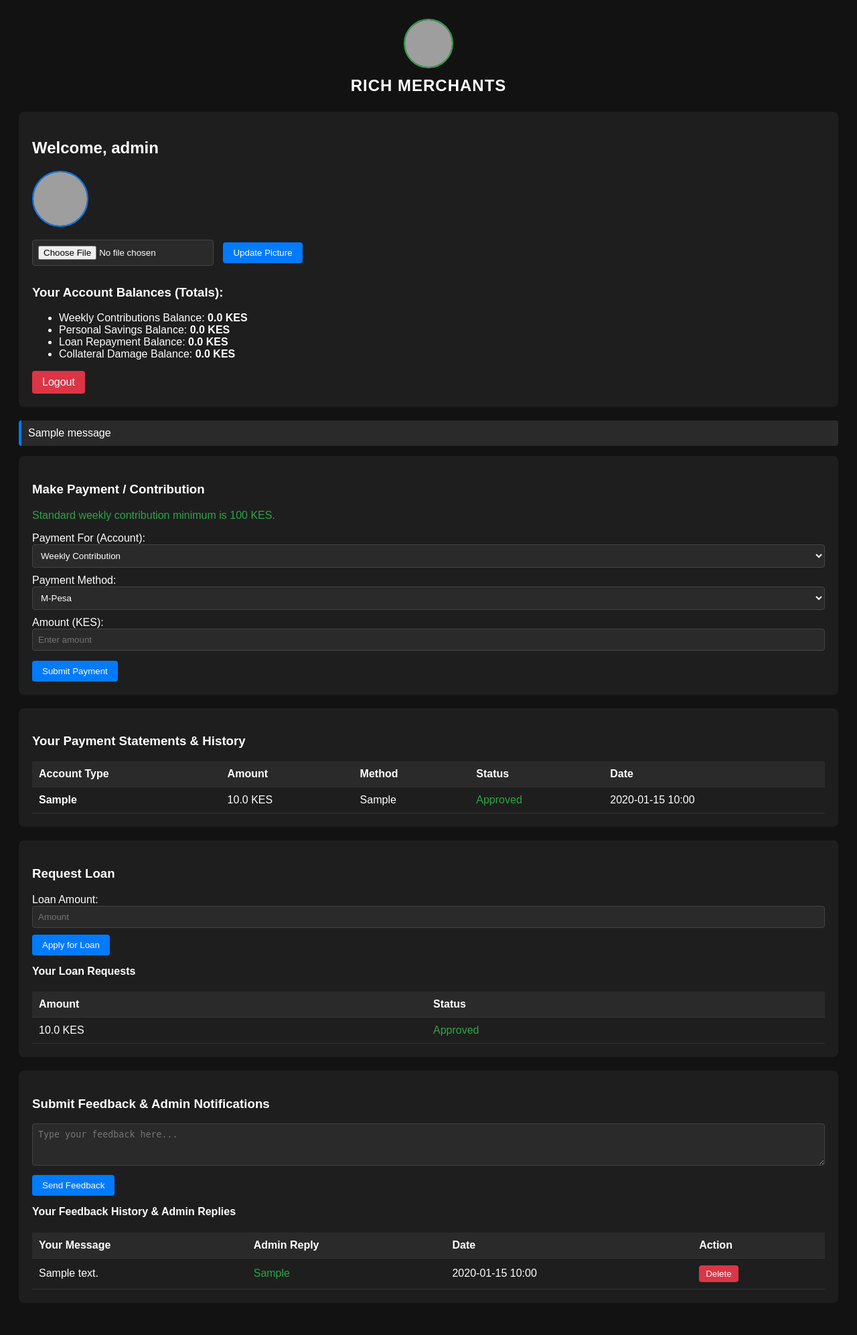
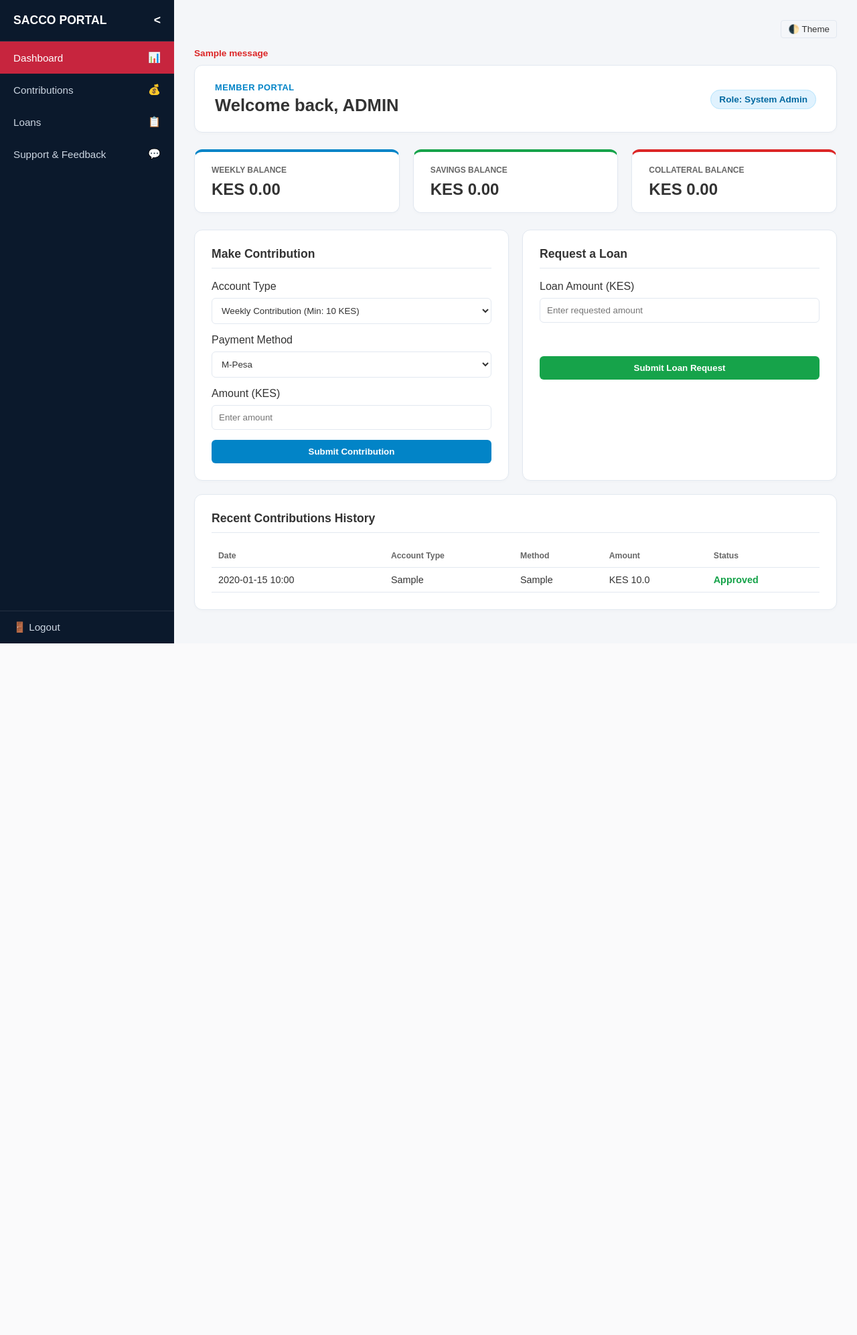
Before and after one commit to Davidwelimo/sacco-system, a Flask app: template templates/dashboard.html in a window 1280 px wide. Shown: the whole page at 67% size. After the commit the page ends 961 px from the top, so only its background shows below. Run offline with Flask 3, Linux system fonts and the light colour scheme; tables that the repository leaves empty hold one stand-in row (values such as "Sample post"); the template is opened without the code that fills it: values that come from a table or form of the project are taken from there, most other values are stand-ins (such as "Sample title", 1, 10 or a date in 2020); one stand-in notice (Sample message) is shown; some libraries are stand-ins or nearby versions; grey boxes are pictures that could not be loaded.

Commit message:
Update dashboard layout to match modern student portal style

```diff
--- a/templates/dashboard.html
+++ b/templates/dashboard.html
@@ -2,170 +2,185 @@
 <html lang="en">
 <head>
     <meta charset="UTF-8">
-    <title>RICH MERCHANTS - Member Dashboard</title>
+    <title>SACCO Member Portal - Dashboard</title>
     <style>
-        body { font-family: Arial, sans-serif; background: #121212; color: #fff; padding: 20px; }
-        .card { background: #1e1e1e; padding: 20px; margin-bottom: 20px; border-radius: 8px; }
-        table { width: 100%; border-collapse: collapse; margin-top: 10px; }
-        th, td { padding: 10px; text-align: left; border-bottom: 1px solid #333; }
-        th { background: #2a2a2a; }
-        a { color: #4da6ff; text-decoration: none; }
-        a:hover { text-decoration: underline; }
-        .btn { padding: 8px 15px; background: #007bff; color: white; border: none; border-radius: 4px; cursor: pointer; display: inline-block; }
-        .btn:hover { background: #0056b3; }
-        .btn-danger { background: #dc3545; }
-        .btn-danger:hover { background: #a71d2a; }
-        .flash { background: #2a2a2a; padding: 10px; margin-bottom: 15px; border-radius: 4px; border-left: 4px solid #007bff; }
-        input, select, textarea { padding: 8px; margin-right: 10px; background: #2a2a2a; color: #fff; border: 1px solid #444; border-radius: 4px; width: 100%; box-sizing: border-box; margin-bottom: 10px; }
-        .logo-header { text-align: center; margin-bottom: 25px; }
-        .logo-header img { width: 70px; height: 70px; object-fit: cover; border-radius: 50%; border: 2px solid #28a745; margin-bottom: 8px; }
+        :root { --sidebar-bg: #0b192c; --active-bg: #c7253e; --main-bg: #f4f6f9; --card-bg: #ffffff; --text-main: #333333; --text-muted: #666666; --border: #e2e8f0; }
+        body.dark-mode { --sidebar-bg: #121212; --active-bg: #a01d31; --main-bg: #181818; --card-bg: #212121; --text-main: #e0e0e0; --text-muted: #a0a0a0; --border: #333333; }
+        body { font-family: Arial, sans-serif; background: var(--main-bg); color: var(--text-main); margin: 0; display: flex; height: 100vh; overflow: hidden; }
+
+        /* Sidebar */
+        .sidebar { width: 260px; background: var(--sidebar-bg); color: white; display: flex; flex-direction: column; justify-content: space-between; flex-shrink: 0; }
+        .sidebar-brand { padding: 20px; font-weight: bold; font-size: 1.1em; border-bottom: 1px solid rgba(255,255,255,0.1); display: flex; justify-content: space-between; align-items: center; }
+        .sidebar-menu { list-style: none; padding: 0; margin: 0; flex-grow: 1; }
+        .sidebar-menu li a { display: flex; justify-content: space-between; align-items: center; padding: 15px 20px; color: #cbd5e1; text-decoration: none; font-size: 0.95em; transition: 0.2s; }
+        .sidebar-menu li.active a, .sidebar-menu li a:hover { background: var(--active-bg); color: white; }
+        .sidebar-footer { padding: 15px 20px; border-top: 1px solid rgba(255,255,255,0.1); }
+        .sidebar-footer a { color: #cbd5e1; text-decoration: none; display: block; font-size: 0.95em; }
+
+        /* Main Content */
+        .main-content { flex-grow: 1; padding: 30px; overflow-y: auto; }
+
+        /* Welcome Banner */
+        .welcome-card { background: var(--card-bg); border-radius: 12px; padding: 25px 30px; box-shadow: 0 2px 4px rgba(0,0,0,0.02); border: 1px solid var(--border); display: flex; justify-content: space-between; align-items: center; margin-bottom: 25px; }
+        .welcome-subtitle { color: #0284c7; font-size: 0.8em; font-weight: bold; text-transform: uppercase; letter-spacing: 0.5px; margin-bottom: 5px; }
+        .welcome-card h1 { margin: 0; font-size: 1.6em; }
+        .badge { background: #e0f2fe; color: #0369a1; padding: 6px 12px; border-radius: 20px; font-size: 0.85em; font-weight: bold; border: 1px solid #bae6fd; }
+
+        /* Metrics Row */
+        .metrics-grid { display: grid; grid-template-columns: repeat(3, 1fr); gap: 20px; margin-bottom: 25px; }
+        .metric-card { background: var(--card-bg); border-radius: 12px; padding: 20px 25px; box-shadow: 0 2px 4px rgba(0,0,0,0.02); border: 1px solid var(--border); border-top: 4px solid #0284c7; }
+        .metric-card.green { border-top-color: #16a34a; }
+        .metric-card.red { border-top-color: #dc2626; }
+        .metric-title { font-size: 0.75em; color: var(--text-muted); font-weight: bold; text-transform: uppercase; margin-bottom: 8px; }
+        .metric-value { font-size: 1.5em; font-weight: bold; margin: 0; }
+
+        /* General Card Sections */
+        .card-grid { display: grid; grid-template-columns: 1fr 1fr; gap: 20px; }
+        .card { background: var(--card-bg); border-radius: 12px; padding: 25px; box-shadow: 0 2px 4px rgba(0,0,0,0.02); border: 1px solid var(--border); margin-bottom: 20px; }
+        .card h3 { margin-top: 0; font-size: 1.1em; border-bottom: 1px solid var(--border); padding-bottom: 10px; }
+
+        /* Forms & Buttons */
+        input, select { width: 100%; padding: 10px; margin: 8px 0 15px; border: 1px solid var(--border); background: var(--card-bg); color: var(--text-main); border-radius: 6px; box-sizing: border-box; }
+        button.btn { background: #0284c7; color: white; border: none; padding: 10px 15px; border-radius: 6px; cursor: pointer; font-weight: bold; width: 100%; }
+        button.btn:hover { background: #0369a1; }
+        .flash { color: #dc2626; font-size: 0.85em; margin-bottom: 10px; font-weight: bold; }
+
+        /* Tables */
+        table { width: 100%; border-collapse: collapse; font-size: 0.9em; margin-top: 10px; }
+        th, td { padding: 10px; text-align: left; border-bottom: 1px solid var(--border); }
+        th { color: var(--text-muted); font-size: 0.85em; }
+
+        .toggle-theme { background: none; border: 1px solid var(--border); color: var(--text-main); padding: 5px 10px; border-radius: 4px; cursor: pointer; float: right; margin-bottom: 15px;}
     </style>
 </head>
 <body>
-    <div class="logo-header">
-        <img src="https://images.unsplash.com/photo-1560518883-ce09059eeffa?w=150&auto=format&fit=crop&q=80" alt="Real Estate Logo">
-        <h2 style="margin: 0; color: #fff; letter-spacing: 1px;">RICH MERCHANTS</h2>
+
+    <!-- Sidebar Navigation -->
+    <div class="sidebar">
+        <div>
+            <div class="sidebar-brand">
+                <span>SACCO PORTAL</span>
+                <span>&lt;</span>
+            </div>
+            <ul class="sidebar-menu">
+                <li class="active"><a href="/dashboard">Dashboard <span>📊</span></a></li>
+                <li><a href="#contributions">Contributions <span>💰</span></a></li>
+                <li><a href="#loans">Loans <span>📋</span></a></li>
+                <li><a href="#feedback">Support & Feedback <span>💬</span></a></li>
+            </ul>
+        </div>
+        <div class="sidebar-footer">
+            <a href="/logout">🚪 Logout</a>
+        </div>
     </div>
 
-    <div class="card">
-        <h2>Welcome, {{ user.username }}</h2>
-        <div style="margin-bottom: 15px;">
-            <img src="{{ url_for('static', filename='uploads/' + user.profile_pic) }}" width="80" height="80" style="border-radius: 50%; object-fit: cover; border: 2px solid #007bff;">
-        </div>
-        <form action="{{ url_for('update_settings') }}" method="POST" enctype="multipart/form-data" style="margin-bottom: 15px;">
-            <input type="file" name="profile_pic" required style="width: auto;">
-            <button type="submit" class="btn">Update Picture</button>
-        </form>
-
-        <h3>Your Account Balances (Totals):</h3>
-        <ul>
-            <li>Weekly Contributions Balance: <strong>{{ user.weekly_balance }} KES</strong></li>
-            <li>Personal Savings Balance: <strong>{{ user.savings_balance }} KES</strong></li>
-            <li>Loan Repayment Balance: <strong>{{ user.loan_repayment_balance }} KES</strong></li>
-            <li>Collateral Damage Balance: <strong>{{ user.collateral_balance }} KES</strong></li>
-        </ul>
-        <a href="{{ url_for('logout') }}" class="btn btn-danger">Logout</a>
-    </div>
+    <!-- Main Content Area -->
+    <div class="main-content">
+        <button class="toggle-theme" onclick="toggleTheme()">🌓 Theme</button>
+        <div style="clear: both;"></div>
 
         {% with messages = get_flashed_messages() %}
             {% if messages %}
-        <div class="flash">
-          {% for message in messages %}
-            <p style="margin: 0;">{{ message }}</p>
-          {% endfor %}
-        </div>
+                {% for msg in messages %}<div class="flash">{{ msg }}</div>{% endfor %}
             {% endif %}
         {% endwith %}
 
-    <!-- Make Payment / Contribution -->
-    <div class="card">
-        <h3>Make Payment / Contribution</h3>
-        {% if is_late %}
-            <p style="color: #dc3545; font-weight: bold;">⚠️ Deadline (Sunday 11:59 PM) has passed. Late weekly payments require at least 120 KES (100 KES goes to weekly, excess goes to Collateral Damage).</p>
-        {% else %}
-            <p style="color: #28a745;">Standard weekly contribution minimum is 100 KES.</p>
-        {% endif %}
-        <form action="{{ url_for('contribute') }}" method="POST">
-            <label>Payment For (Account):</label>
-            <select name="account_type" required>
-                <option value="Weekly Contribution">Weekly Contribution</option>
+        <!-- Welcome Banner -->
+        <div class="welcome-card">
+            <div>
+                <div class="welcome-subtitle">Member Portal</div>
+                <h1>Welcome back, {{ user.username | upper }}</h1>
+            </div>
+            <div>
+                <span class="badge">Role: {{ user.role }}</span>
+            </div>
+        </div>
+
+        <!-- Metrics Row -->
+        <div class="metrics-grid">
+            <div class="metric-card">
+                <div class="metric-title">Weekly Balance</div>
+                <p class="metric-value">KES {{ "%.2f"|format(user.weekly_balance) }}</p>
+            </div>
+            <div class="metric-card green">
+                <div class="metric-title">Savings Balance</div>
+                <p class="metric-value">KES {{ "%.2f"|format(user.savings_balance) }}</p>
+            </div>
+            <div class="metric-card red">
+                <div class="metric-title">Collateral Balance</div>
+                <p class="metric-value">KES {{ "%.2f"|format(user.collateral_balance) }}</p>
+            </div>
+        </div>
+
+        <!-- Action / Forms Section -->
+        <div class="card-grid">
+            <div class="card" id="contributions">
+                <h3>Make Contribution</h3>
+                <form method="POST" action="/contribute">
+                    <label>Account Type</label>
+                    <select name="account_type">
+                        <option value="Weekly Contribution">Weekly Contribution (Min: {{ min_amount }} KES)</option>
                         <option value="Personal Savings">Personal Savings</option>
                         <option value="Loan Repayment">Loan Repayment</option>
                         <option value="Collateral Damage">Collateral Damage</option>
                     </select>
-
-            <label>Payment Method:</label>
-            <select name="payment_method" required>
+                    <label>Payment Method</label>
+                    <select name="payment_method">
                         <option value="Mpesa">M-Pesa</option>
-                <option value="Cash">Cash</option>
+                        <option value="Bank">Bank Transfer</option>
                     </select>
-
-            <label>Amount (KES):</label>
-            <input type="number" step="1" name="amount" min="1" placeholder="Enter amount" required>
-            <button type="submit" class="btn" style="margin-top: 5px;">Submit Payment</button>
+                    <label>Amount (KES)</label>
+                    <input type="number" step="0.01" name="amount" placeholder="Enter amount" required>
+                    <button type="submit" class="btn">Submit Contribution</button>
                 </form>
             </div>
 
-    <!-- Payment Statements & History -->
-    <div class="card">
-        <h3>Your Payment Statements & History</h3>
-        <table>
-            <tr>
-                <th>Account Type</th>
-                <th>Amount</th>
-                <th>Method</th>
-                <th>Status</th>
-                <th>Date</th>
-            </tr>
-            {% for c in contributions %}
-            <tr>
-                <td><strong>{{ c.account_type }}</strong></td>
-                <td>{{ c.amount }} KES</td>
-                <td>{{ c.payment_method }}</td>
-                <td style="color: {% if c.status == 'Approved' %}#28a745{% elif c.status == 'Declined' %}#dc3545{% else %}#ffc107{% endif %};">{{ c.status }}</td>
-                <td>{{ c.date_made.strftime('%Y-%m-%d %H:%M') }}</td>
-            </tr>
-            {% else %}
-            <tr><td colspan="5">No payment statements found yet.</td></tr>
-            {% endfor %}
-        </table>
+            <div class="card" id="loans">
+                <h3>Request a Loan</h3>
+                <form method="POST" action="/request_loan">
+                    <label>Loan Amount (KES)</label>
+                    <input type="number" step="0.01" name="amount" placeholder="Enter requested amount" required>
+                    <button type="submit" class="btn" style="background: #16a34a; margin-top: 35px;">Submit Loan Request</button>
+                </form>
+            </div>
         </div>
 
-    <!-- Request Loan -->
+        <!-- Transaction History Table -->
         <div class="card">
-        <h3>Request Loan</h3>
-        <form action="{{ url_for('request_loan') }}" method="POST">
-            <label>Loan Amount:</label>
-            <input type="number" step="0.01" name="amount" placeholder="Amount" required>
-            <button type="submit" class="btn">Apply for Loan</button>
-        </form>
-        <h4 style="margin-top: 15px;">Your Loan Requests</h4>
+            <h3>Recent Contributions History</h3>
             <table>
+                <thead>
                     <tr>
+                        <th>Date</th>
+                        <th>Account Type</th>
+                        <th>Method</th>
                         <th>Amount</th>
                         <th>Status</th>
                     </tr>
-            {% for l in loans %}
+                </thead>
+                <tbody>
+                    {% for c in contributions %}
                     <tr>
-                <td>{{ l.amount }} KES</td>
-                <td style="color: {% if l.status == 'Approved' %}#28a745{% elif l.status == 'Declined' %}#dc3545{% else %}#ffc107{% endif %};">{{ l.status }}</td>
+                        <td>{{ c.date_made.strftime('%Y-%m-%d %H:%M') }}</td>
+                        <td>{{ c.account_type }}</td>
+                        <td>{{ c.payment_method }}</td>
+                        <td>KES {{ c.amount }}</td>
+                        <td><span style="font-weight: bold; color: {% if c.status == 'Approved' %}#16a34a{% elif c.status == 'Declined' %}#dc2626{% else %}#d97706{% endif %};">{{ c.status }}</span></td>
                     </tr>
                     {% else %}
-            <tr><td colspan="2">No loan requests made yet.</td></tr>
+                    <tr><td colspan="5" style="text-align:center; color: var(--text-muted);">No contributions recorded yet.</td></tr>
                     {% endfor %}
+                </tbody>
             </table>
         </div>
+    </div>
 
-    <!-- Feedback & Notifications -->
-    <div class="card">
-        <h3>Submit Feedback & Admin Notifications</h3>
-        <form action="{{ url_for('submit_feedback') }}" method="POST">
-            <textarea name="message" placeholder="Type your feedback here..." rows="3" required></textarea>
-            <button type="submit" class="btn">Send Feedback</button>
-        </form>
-        <h4 style="margin-top: 15px;">Your Feedback History & Admin Replies</h4>
-        <table>
-            <tr>
-                <th>Your Message</th>
-                <th>Admin Reply</th>
-                <th>Date</th>
-                <th>Action</th>
-            </tr>
-            {% for f in feedbacks %}
-            <tr>
-                <td>{{ f.message }}</td>
-                <td style="color: {% if f.admin_reply %}#28a745{% else %}#ffc107{% endif %};">{{ f.admin_reply or 'Pending admin response...' }}</td>
-                <td>{{ f.date_submitted.strftime('%Y-%m-%d %H:%M') }}</td>
-                <td>
-                    <form action="{{ url_for('delete_feedback', feedback_id=f.id) }}" method="POST" onsubmit="return confirm('Delete this feedback?');">
-                        <button type="submit" class="btn btn-danger" style="padding: 5px 10px;">Delete</button>
-                    </form>
-                </td>
-            </tr>
-            {% else %}
-            <tr><td colspan="4">You haven't submitted any feedback yet.</td></tr>
-            {% endfor %}
-        </table>
-    </div>
+    <script>
+        if (localStorage.getItem('theme') === 'dark') document.body.classList.add('dark-mode');
+        function toggleTheme() {
+            document.body.classList.toggle('dark-mode');
+            localStorage.setItem('theme', document.body.classList.contains('dark-mode') ? 'dark' : 'light');
+        }
+    </script>
 </body>
 </html>
```
Lines whose indentation alone changed are shown as unchanged.
